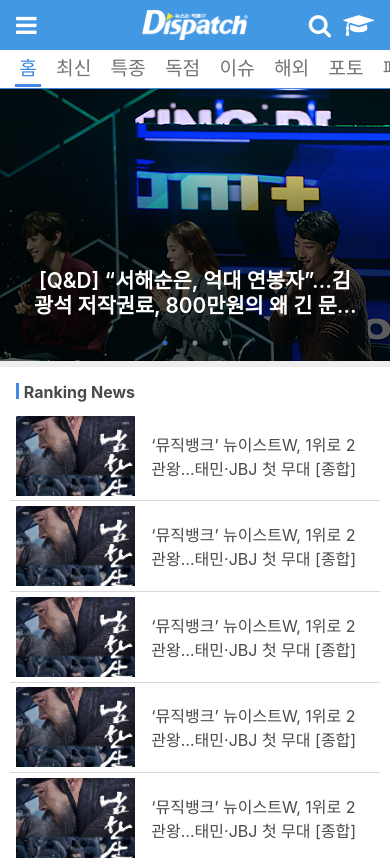
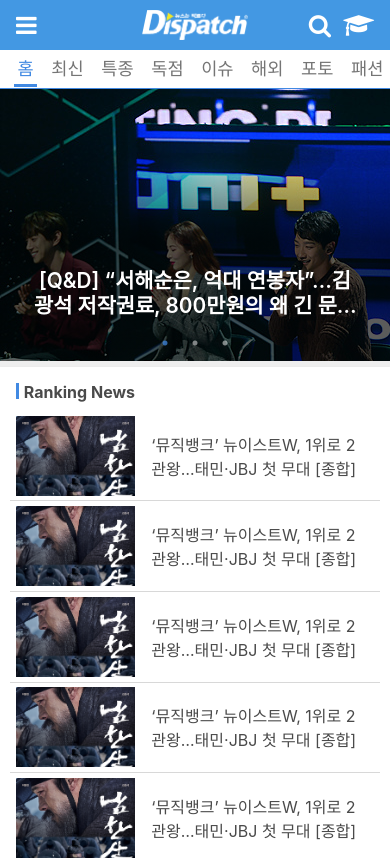
Before and after one commit to narashin/dp-chogath, a plain HTML site: page index.html in a window 390 px wide. Shown: the top 861 px of the page. Drawn offline with Linux system fonts and the light colour scheme.

Commit message:
menu-tabs a font-size 수정

```diff
--- a/css/stylesForMobile.css
+++ b/css/stylesForMobile.css
@@ -313,9 +313,9 @@
 
     .menu-tabs > ul > li > a {
         z-index: 2;
-        padding: 0 0.2em 2px 0.2em;
+        padding: 0 0.2em 3px 0.2em;
         margin: 1em 0.3em 0 0.3em;
-        font-size: 1.2em;
+        font-size: 1.1em;
         text-decoration: none;
         color: #757575;
     }
```
